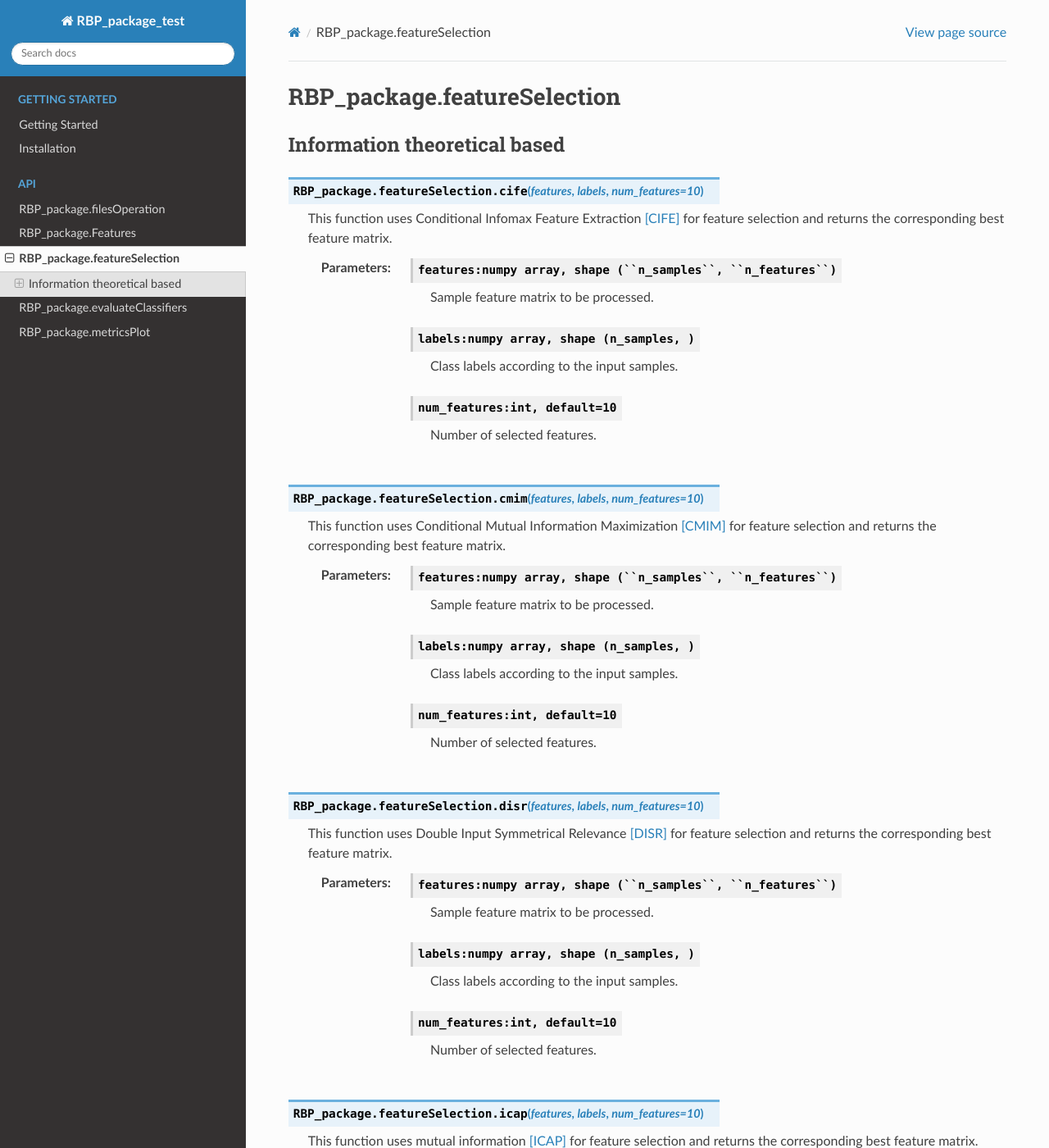
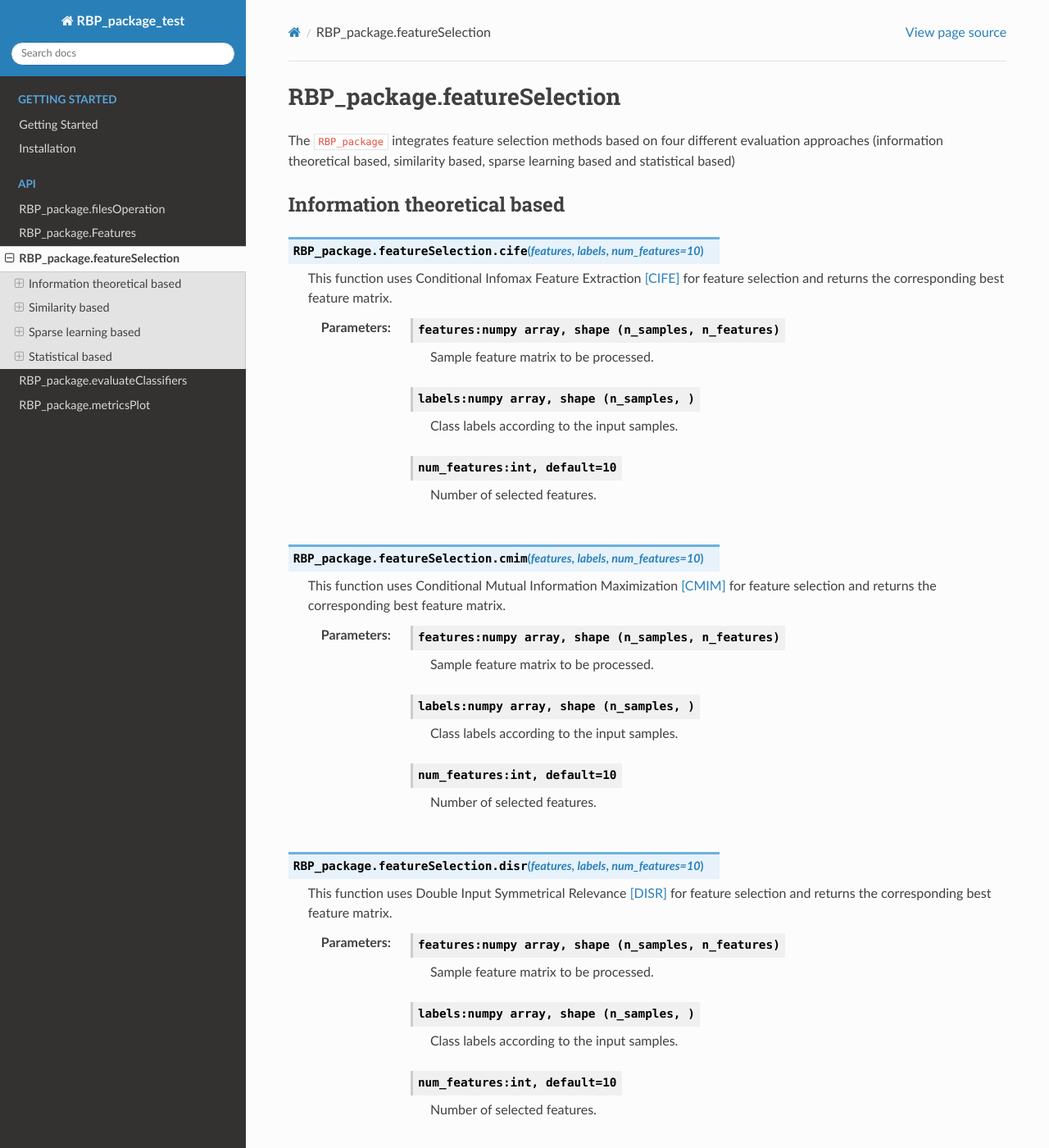
Before and after one commit to no-banana/PyRBP, a Sphinx documentation site: the page built from docs/source/feature_selection_methods.rst, in a window 1280 px wide and 1400 px high. Shown: the whole window at 82% size. Built offline with Sphinx 7.4.7 and the Read the Docs theme 2.0.0, drawn with Linux system fonts in a browser that asks for light colours; some of the changed text lies outside the part shown.

Commit message:
Add files via upload

```diff
--- a/docs/source/feature_selection_methods.rst
+++ b/docs/source/feature_selection_methods.rst
@@ -1,5 +1,7 @@
 RBP_package.featureSelection
 ==============================================
+
+The ``RBP_package`` integrates feature selection methods based on four different evaluation approaches (information theoretical based, similarity based, sparse learning based and statistical based)
 
 Information theoretical based
 ----------------------------------------------
@@ -9,7 +11,7 @@ Information theoretical based
     This function uses Conditional Infomax Feature Extraction [CIFE]_ for feature selection and returns the corresponding best feature matrix.
 
     :Parameters:
-                .. class:: features:numpy array, shape (``n_samples``, ``n_features``)
+                .. class:: features:numpy array, shape (n_samples, n_features)
 
                         Sample feature matrix to be processed.
 
@@ -28,7 +30,7 @@ Information theoretical based
     This function uses Conditional Mutual Information Maximization [CMIM]_ for feature selection and returns the corresponding best feature matrix.
 
     :Parameters:
-                .. class:: features:numpy array, shape (``n_samples``, ``n_features``)
+                .. class:: features:numpy array, shape (n_samples, n_features)
 
                         Sample feature matrix to be processed.
 
@@ -45,7 +47,7 @@ Information theoretical based
     This function uses Double Input Symmetrical Relevance [DISR]_ for feature selection and returns the corresponding best feature matrix.
 
     :Parameters:
-                .. class:: features:numpy array, shape (``n_samples``, ``n_features``)
+                .. class:: features:numpy array, shape (n_samples, n_features)
 
                         Sample feature matrix to be processed.
 
@@ -62,7 +64,7 @@ Information theoretical based
     This function uses mutual information [ICAP]_ for feature selection and returns the corresponding best feature matrix.
 
     :Parameters:
-                .. class:: features:numpy array, shape (``n_samples``, ``n_features``)
+                .. class:: features:numpy array, shape (n_samples, n_features)
 
                         Sample feature matrix to be processed.
 
@@ -79,7 +81,7 @@ Information theoretical based
     This function uses Joint Mutual Information [JMI]_ for feature selection and returns the corresponding best feature matrix.
 
     :Parameters:
-                .. class:: features:numpy array, shape (``n_samples``, ``n_features``)
+                .. class:: features:numpy array, shape (n_samples, n_features)
 
                         Sample feature matrix to be processed.
 
@@ -96,7 +98,7 @@ Information theoretical based
     This function uses Mutual Information Feature Selection [MIFS]_ for feature selection and returns the corresponding best feature matrix.
 
     :Parameters:
-                .. class:: features:numpy array, shape (``n_samples``, ``n_features``)
+                .. class:: features:numpy array, shape (n_samples, n_features)
 
                         Sample feature matrix to be processed.
 
@@ -113,7 +115,7 @@ Information theoretical based
     This function uses Mutual Information Maximization [MIM]_ for feature selection and returns the corresponding best feature matrix.
 
     :Parameters:
-                .. class:: features:numpy array, shape (``n_samples``, ``n_features``)
+                .. class:: features:numpy array, shape (n_samples, n_features)
 
                         Sample feature matrix to be processed.
 
@@ -130,7 +132,7 @@ Information theoretical based
     This function uses Minimum Redundancy Maximum Relevance [MRMR]_ for feature selection and returns the corresponding best feature matrix.
 
     :Parameters:
-                .. class:: features:numpy array, shape (``n_samples``, ``n_features``)
+                .. class:: features:numpy array, shape (n_samples, n_features)
 
                         Sample feature matrix to be processed.
 
@@ -142,12 +144,15 @@ Information theoretical based
 
                         Number of selected features.
 
+Similarity based
+----------------------------------------------
+
 .. py:function:: RBP_package.featureSelection.fisherScore(features, labels, num_features=10)
 
     This function uses  Fisher Score [fisherscore]_ for feature selection and returns the corresponding best feature matrix.
 
     :Parameters:
-                .. class:: features:numpy array, shape (``n_samples``, ``n_features``)
+                .. class:: features:numpy array, shape (n_samples, n_features)
 
                         Sample feature matrix to be processed.
 
@@ -164,7 +169,7 @@ Information theoretical based
     This function uses ReliefF [reliefF]_ for feature selection and returns the corresponding best feature matrix.
 
     :Parameters:
-                .. class:: features:numpy array, shape (``n_samples``, ``n_features``)
+                .. class:: features:numpy array, shape (n_samples, n_features)
 
                         Sample feature matrix to be processed.
 
@@ -181,7 +186,7 @@ Information theoretical based
     This function uses Trace Ratio Criterion [traceratio]_ for feature selection and returns the corresponding best feature matrix.
 
     :Parameters:
-                .. class:: features:numpy array, shape (``n_samples``, ``n_features``)
+                .. class:: features:numpy array, shape (n_samples, n_features)
 
                         Sample feature matrix to be processed.
 
@@ -193,12 +198,15 @@ Information theoretical based
 
                         Number of selected features.
 
+Sparse learning based
+----------------------------------------------
+
 .. py:function:: RBP_package.featureSelection.llL21(features, labels, num_features=10)
 
     This function uses l2,1-norm regularization-based feature selection method [lll21]_ for feature selection and returns the corresponding best feature matrix.
 
     :Parameters:
-                .. class:: features:numpy array, shape (``n_samples``, ``n_features``)
+                .. class:: features:numpy array, shape (n_samples, n_features)
 
                         Sample feature matrix to be processed.
 
@@ -215,7 +223,7 @@ Information theoretical based
     This function uses l2,1-norm regularization-based feature selection method [lsl21]_ for feature selection and returns the corresponding best feature matrix.
 
     :Parameters:
-                .. class:: features:numpy array, shape (``n_samples``, ``n_features``)
+                .. class:: features:numpy array, shape (n_samples, n_features)
 
                         Sample feature matrix to be processed.
 
@@ -227,12 +235,15 @@ Information theoretical based
 
                         Number of selected features.
 
+Statistical based
+---------------------------
+
 .. py:function:: RBP_package.featureSelection.cfs(features, labels, num_features=10)
 
     This function uses correlation-based filter approach [CFS]_ for feature selection and returns the corresponding best feature matrix.
 
     :Parameters:
-                .. class:: features:numpy array, shape (``n_samples``, ``n_features``)
+                .. class:: features:numpy array, shape (n_samples, n_features)
 
                         Sample feature matrix to be processed.
 
@@ -249,7 +260,7 @@ Information theoretical based
     This function uses Chi-Square Score [chisquare]_ for feature selection and returns the corresponding best feature matrix.
 
     :Parameters:
-                .. class:: features:numpy array, shape (``n_samples``, ``n_features``)
+                .. class:: features:numpy array, shape (n_samples, n_features)
 
                         Sample feature matrix to be processed.
 
@@ -266,7 +277,7 @@ Information theoretical based
     This function uses F-score [fscore]_ for feature selection and returns the corresponding best feature matrix.
 
     :Parameters:
-                .. class:: features:numpy array, shape (``n_samples``, ``n_features``)
+                .. class:: features:numpy array, shape (n_samples, n_features)
 
                         Sample feature matrix to be processed.
 
@@ -283,7 +294,7 @@ Information theoretical based
     This function uses Gini Index [giniindex]_ for feature selection and returns the corresponding best feature matrix.
 
     :Parameters:
-                .. class:: features:numpy array, shape (``n_samples``, ``n_features``)
+                .. class:: features:numpy array, shape (n_samples, n_features)
 
                         Sample feature matrix to be processed.
 
@@ -300,7 +311,7 @@ Information theoretical based
     This function uses T-score [tscore]_ for feature selection and returns the corresponding best feature matrix.
 
     :Parameters:
-                .. class:: features:numpy array, shape (``n_samples``, ``n_features``)
+                .. class:: features:numpy array, shape (n_samples, n_features)
 
                         Sample feature matrix to be processed.
 
```
Also changed, not shown: 6 other files.
